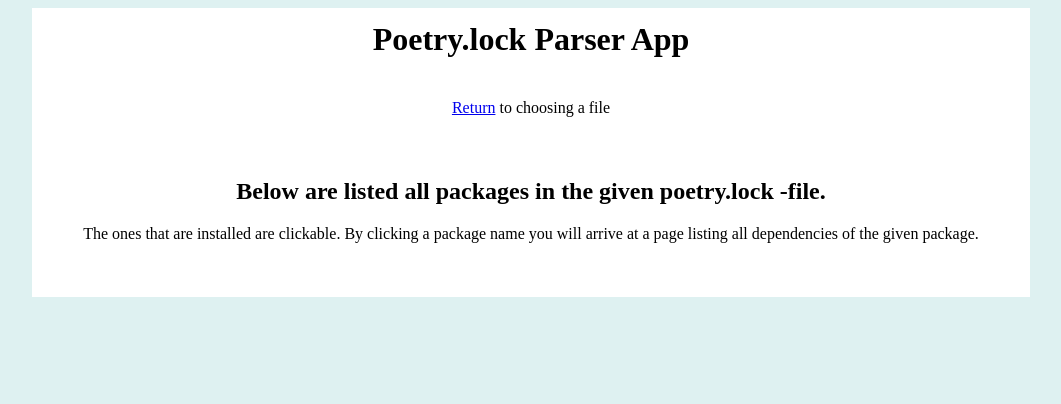
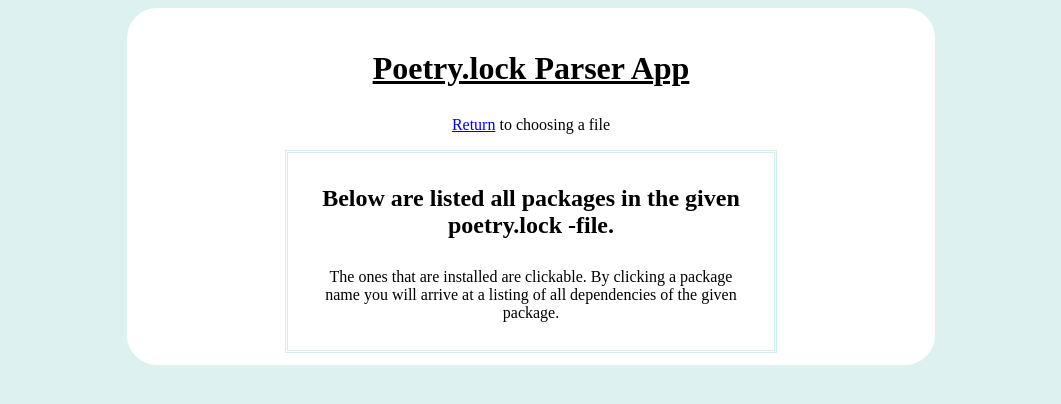
Before and after one commit to oliviahorjamo/Reaktor-Assignment-2022, a Flask app: page /index in a window 1280 px wide. Shown: the top 404 px of the page, without its empty margins (109-1170 px from the left). Run offline with Flask 2, Linux system fonts and the light colour scheme.

Commit message:
Improve UI

```diff
--- a/ui/static/style.css
+++ b/ui/static/style.css
@@ -10,9 +10,10 @@ div {
     background-color: white;
     vertical-align: middle;
     padding: 1% 2%;
-    max-width: 75%;
+    max-width: 60%;
     margin-right: auto;
     margin-left: auto;
+    border-radius: 30px;
 }
 
 form {
@@ -21,13 +22,37 @@ form {
     height: 100vh;
 }
 
-
-.header {
-    margin: auto;
-    background-color: white;
-    width: inherit
-}
-
 input {
     align-items: center;
 }
+
+h2 {
+    padding: 1% 2%
+}
+
+h1 {
+    padding: 1% 2%
+}
+
+h3 {
+    padding: 1% 2%
+}
+
+.infotext {
+    padding: 1% 2%
+}
+
+.package_info {
+    padding: 1% 2%;
+    border-style: double;
+    border-color:rgb(209, 239, 239);
+    border-radius: 0%;
+}
+
+.package_list {
+    padding: 1% 2%;
+    border-style: double;
+    border-color:rgb(209, 239, 239);
+    margin-block: 15px;
+    border-radius: 0%;
+}
--- a/ui/templates/index.html
+++ b/ui/templates/index.html
@@ -4,24 +4,20 @@
 {% extends "layout.html" %}
 {% block content %}
 
-<div>
 <p>
-        <a href = "/">Return</a> to choosing a file</p>
+    <a href = "/">Return</a> to choosing a file
 </p>
 
-</div>
-
-<div>
+<div class = "package_info">
     <h2>
         Below are listed all packages in the given poetry.lock -file.
     </h2>
-    <p>
+    <p class = "infotext">
         The ones that are installed are clickable. By clicking a package name
-        you will arrive at a page listing all dependencies of the given package.
+        you will arrive at a listing of all dependencies of the given package.
     </p>
 </div>
 
-<div class = "packagelist">
 {% for package in packages %}
     {% if not package.optional %}
         <p><a href = "/package/{{package.name}}">{{package.name}}</a></p>
@@ -29,19 +25,6 @@
         <p>{{package.name}}</p>
     {% endif %}
 {% endfor %}
-</div>
-
-<script  type="text/javascript">
-    $(window).on('scroll', function () {
-       var scrollTop = $(window).scrollTop();
-       if (scrollTop > 50) {
-           $('#pacakgelist').stop().animate({height: "30px"},200);
-       }
-       else {
-            $('#packagelist').stop().animate({height: "50px"},200);
-       }
-    });
-</script>
 
 {% endblock %}
 </html>
--- a/ui/templates/layout.html
+++ b/ui/templates/layout.html
@@ -11,11 +11,24 @@
 
 <body>
     <div>
-        <h1 class = "header">
-            Poetry.lock Parser App
+        <h1>
+            <u>Poetry.lock Parser App</u>
         </h1>
+
+        {% block content %}
+        {% endblock %}
     </div>
-    {% block content %}
-    {% endblock %}
+
+    <script  type="text/javascript">
+        $(window).on('scroll', function () {
+           var scrollTop = $(window).scrollTop();
+           if (scrollTop > 50) {
+               $('#div').stop().animate({height: "30px"},200);
+           }
+           else {
+                $('#div').stop().animate({height: "50px"},200);
+           }
+        });
+    </script>
 </body>
 </html>
```
Also changed, not shown: ui/templates/package.html (+24 -31 lines). Lines whose indentation alone changed are shown as unchanged.
